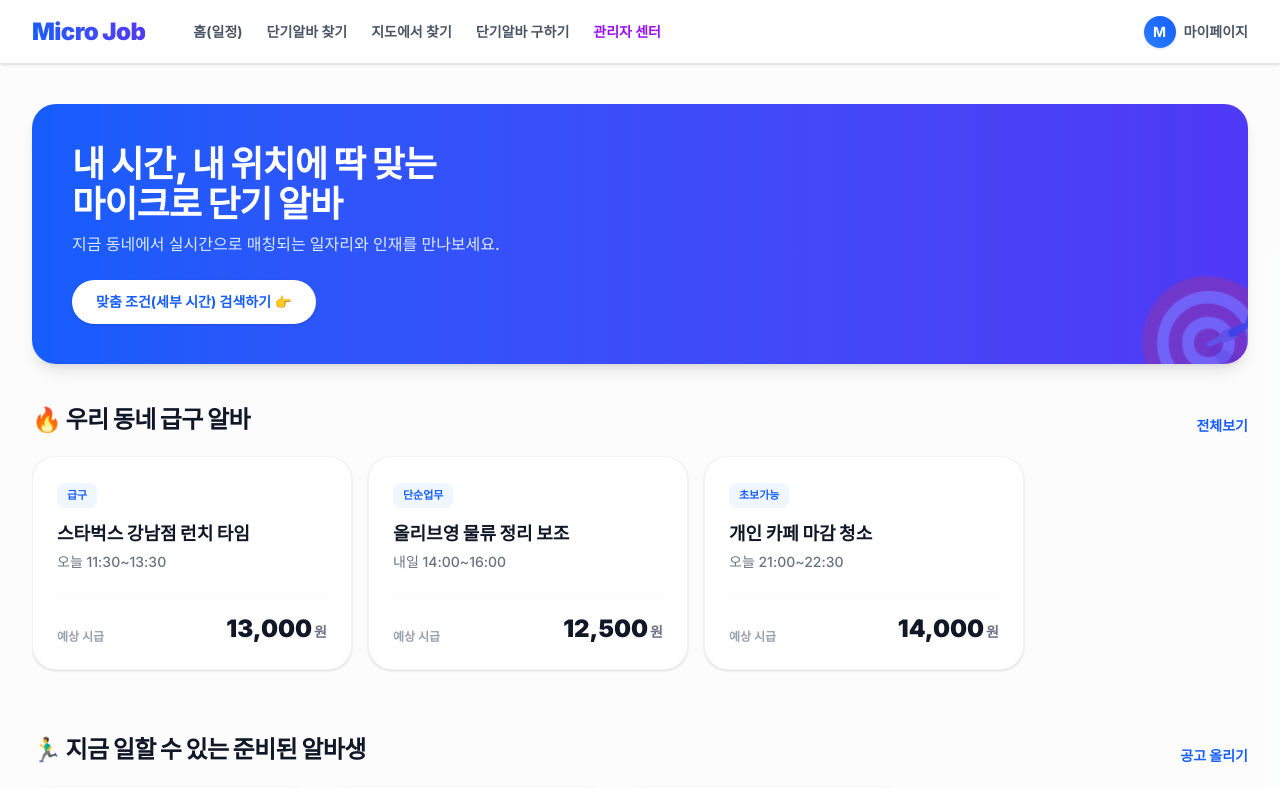
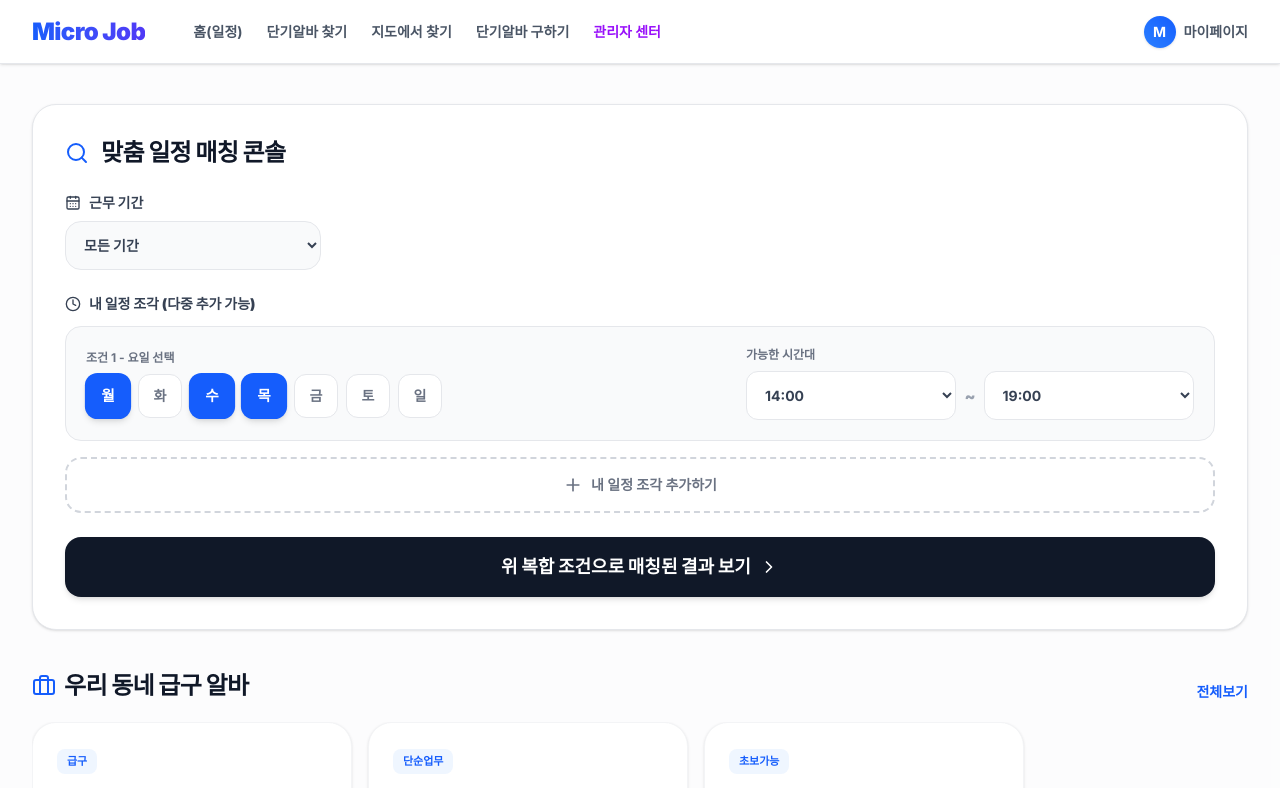
Before and after one commit to adoptercokr/microjob, a Next.js app: page / in a window 1280 px wide. Shown: the top 788 px of the page. Built offline with nearby package versions, Linux system fonts and the light colour scheme.

Commit message:
feat: Add multi-condition schedule UI and switch to Lucide React icons

```diff
--- a/package.json
+++ b/package.json
@@ -11,6 +11,7 @@
   "dependencies": {
     "@types/leaflet": "^1.9.21",
     "leaflet": "^1.9.4",
+    "lucide-react": "^1.22.0",
     "next": "16.2.9",
     "react": "19.2.4",
     "react-dom": "19.2.4",
--- a/src/app/list/page.tsx
+++ b/src/app/list/page.tsx
@@ -1,4 +1,5 @@
 import Header from "@/components/Header";
+import { CalendarDays, Calendar, Clock } from 'lucide-react';
 
 export default function ListPage() {
   const jobs = [
@@ -21,7 +22,7 @@ export default function ListPage() {
           <div className="grid grid-cols-1 md:grid-cols-3 gap-5">
             {/* 근무 기간 필터 */}
             <div>
-              <label className="block text-sm font-black text-gray-900 mb-2">📅 근무 기간</label>
+              <label className="block text-sm font-black text-gray-900 mb-2 flex items-center gap-2"><CalendarDays className="w-4 h-4"/> 근무 기간</label>
               <select className="w-full p-3.5 bg-gray-50 border border-gray-200 rounded-2xl text-sm font-bold text-gray-700 focus:outline-none focus:ring-2 focus:ring-blue-500 cursor-pointer hover:bg-gray-100 transition-colors">
                 <option>모든 기간</option>
                 <option>하루(1일) 단기</option>
@@ -34,7 +35,7 @@ export default function ListPage() {
 
             {/* 요일 필터 */}
             <div>
-              <label className="block text-sm font-black text-gray-900 mb-2">🗓️ 근무 요일 (다중 선택)</label>
+              <label className="block text-sm font-black text-gray-900 mb-2 flex items-center gap-2"><Calendar className="w-4 h-4"/> 근무 요일 (다중 선택)</label>
               <div className="flex justify-between bg-gray-50 p-2 rounded-2xl border border-gray-200">
                 {['월','화','수','목','금','토','일'].map((day, idx) => (
                   <button key={day} className={`w-9 h-9 md:w-10 md:h-10 rounded-xl text-sm font-black transition-colors ${idx === 5 || idx === 6 ? 'bg-blue-600 text-white shadow-sm' : 'text-gray-500 hover:bg-gray-200'}`}>{day}</button>
@@ -44,7 +45,7 @@ export default function ListPage() {
 
             {/* 세부 시간대 필터 */}
             <div>
-              <label className="block text-sm font-black text-gray-900 mb-2">⏰ 세부 시간대</label>
+              <label className="block text-sm font-black text-gray-900 mb-2 flex items-center gap-2"><Clock className="w-4 h-4"/> 세부 시간대</label>
               <div className="flex items-center gap-2">
                 <select className="flex-1 p-3.5 bg-gray-50 border border-gray-200 rounded-2xl text-sm font-bold text-gray-700 focus:outline-none focus:ring-2 focus:ring-blue-500 cursor-pointer hover:bg-gray-100 transition-colors">
                   <option>09:00</option>
--- a/src/app/map/page.tsx
+++ b/src/app/map/page.tsx
@@ -1,3 +1,4 @@
+'use client';
 import Header from "@/components/Header";
 import dynamic from 'next/dynamic';
 
--- a/src/app/page.tsx
+++ b/src/app/page.tsx
@@ -1,7 +1,44 @@
+'use client';
+import { useState } from 'react';
 import Header from "@/components/Header";
 import Link from "next/link";
+import { Plus, X, CalendarDays, Clock, MapPin, Search, ChevronRight, Briefcase, User, Star, Award, Zap } from 'lucide-react';
+
+interface ScheduleCondition {
+  id: number;
+  days: string[];
+  startTime: string;
+  endTime: string;
+}
 
 export default function Home() {
+  const [conditions, setConditions] = useState<ScheduleCondition[]>([
+    { id: 1, days: ['월', '수', '목'], startTime: '14:00', endTime: '19:00' }
+  ]);
+  const [duration, setDuration] = useState('모든 기간');
+
+  const addCondition = () => {
+    setConditions([...conditions, { id: Date.now(), days: [], startTime: '09:00', endTime: '18:00' }]);
+  };
+
+  const removeCondition = (id: number) => {
+    setConditions(conditions.filter(c => c.id !== id));
+  };
+
+  const toggleDay = (conditionId: number, day: string) => {
+    setConditions(conditions.map(c => {
+      if (c.id === conditionId) {
+        const newDays = c.days.includes(day) ? c.days.filter(d => d !== day) : [...c.days, day];
+        return { ...c, days: newDays };
+      }
+      return c;
+    }));
+  };
+
+  const updateTime = (conditionId: number, field: 'startTime'|'endTime', value: string) => {
+    setConditions(conditions.map(c => c.id === conditionId ? { ...c, [field]: value } : c));
+  };
+
   const jobs = [
     { id: 1, title: '스타벅스 강남점 런치 타임', wage: 13000, time: '오늘 11:30~13:30', tag: '급구' },
     { id: 2, title: '올리브영 물류 정리 보조', wage: 12500, time: '내일 14:00~16:00', tag: '단순업무' },
@@ -16,25 +53,107 @@ export default function Home() {
 
   return (
     <main className="min-h-screen bg-gray-50/50 w-full relative pb-24 md:pb-12">
-      <Header title="단기알바 매칭 홈" />
+      <Header title="마이크로잡 홈" />
       <div className="max-w-7xl mx-auto px-4 sm:px-6 lg:px-8 py-6 md:py-10">
 
-        {/* Top Banner */}
-        <div className="bg-gradient-to-r from-blue-600 to-indigo-600 rounded-3xl p-6 md:p-10 text-white mb-10 shadow-lg relative overflow-hidden">
-          <div className="relative z-10">
-            <h1 className="text-2xl md:text-4xl font-black mb-2 tracking-tight">내 시간, 내 위치에 딱 맞는<br/>마이크로 단기 알바</h1>
-            <p className="text-blue-100 font-medium mb-6">지금 동네에서 실시간으로 매칭되는 일자리와 인재를 만나보세요.</p>
-            <Link href="/list" className="inline-block bg-white text-blue-600 px-6 py-3 rounded-full font-bold text-sm shadow-sm hover:shadow-md transition-shadow">
-              맞춤 조건(세부 시간) 검색하기 👉
-            </Link>
+        {/* 복합 다중 필터 콘솔 */}
+        <div className="bg-white rounded-3xl p-6 md:p-8 shadow-sm border border-gray-200 mb-10">
+          <div className="flex items-center gap-3 mb-6">
+            <Search className="w-6 h-6 text-blue-600" />
+            <h2 className="text-xl md:text-2xl font-black text-gray-900 tracking-tight">맞춤 일정 매칭 콘솔</h2>
           </div>
-          <div className="absolute -right-10 -bottom-10 text-9xl opacity-20">🎯</div>
+
+          <div className="mb-6">
+            <label className="block text-sm font-black text-gray-700 mb-2 flex items-center gap-2">
+              <CalendarDays className="w-4 h-4" /> 근무 기간
+            </label>
+            <select
+              className="w-full md:w-64 p-3.5 bg-gray-50 border border-gray-200 rounded-2xl text-sm font-bold text-gray-700 focus:outline-none focus:ring-2 focus:ring-blue-500 cursor-pointer"
+              value={duration}
+              onChange={(e) => setDuration(e.target.value)}
+            >
+              <option>모든 기간</option>
+              <option>하루(1일) 단기</option>
+              <option>1주일 이하 초단기</option>
+              <option>1주일 ~ 1개월</option>
+              <option>1개월 ~ 3개월</option>
+              <option>3개월 이상 (장기)</option>
+            </select>
+          </div>
+
+          <div className="space-y-4 mb-6">
+            <label className="block text-sm font-black text-gray-700 flex items-center gap-2 mb-3">
+              <Clock className="w-4 h-4" /> 내 일정 조각 (다중 추가 가능)
+            </label>
+
+            {conditions.map((condition, index) => (
+              <div key={condition.id} className="relative bg-gray-50 border border-gray-200 rounded-2xl p-4 md:p-5 flex flex-col xl:flex-row gap-5 xl:items-center">
+                {conditions.length > 1 && (
+                  <button onClick={() => removeCondition(condition.id)} className="absolute top-4 right-4 text-gray-400 hover:text-red-500 transition-colors">
+                    <X className="w-5 h-5" />
+                  </button>
+                )}
+
+                <div className="flex-1">
+                  <div className="text-xs font-bold text-gray-500 mb-2">조건 {index + 1} - 요일 선택</div>
+                  <div className="flex gap-1.5 md:gap-2">
+                    {['월','화','수','목','금','토','일'].map((day) => {
+                      const isSelected = condition.days.includes(day);
+                      return (
+                        <button
+                          key={day}
+                          onClick={() => toggleDay(condition.id, day)}
+                          className={`w-9 h-9 md:w-11 md:h-11 rounded-xl text-sm font-black transition-all ${isSelected ? 'bg-blue-600 text-white shadow-md scale-105' : 'bg-white border border-gray-200 text-gray-500 hover:bg-gray-100'}`}
+                        >
+                          {day}
+                        </button>
+                      );
+                    })}
+                  </div>
+                </div>
+
+                <div className="flex-1 xl:max-w-md">
+                  <div className="text-xs font-bold text-gray-500 mb-2">가능한 시간대</div>
+                  <div className="flex items-center gap-2">
+                    <select
+                      value={condition.startTime}
+                      onChange={(e) => updateTime(condition.id, 'startTime', e.target.value)}
+                      className="flex-1 p-3.5 bg-white border border-gray-200 rounded-xl text-sm font-bold text-gray-700 focus:outline-none focus:ring-2 focus:ring-blue-500 cursor-pointer"
+                    >
+                      <option>09:00</option><option>10:00</option><option>11:00</option><option>12:00</option><option>13:00</option><option>14:00</option><option>18:00</option>
+                    </select>
+                    <span className="text-gray-400 font-black">~</span>
+                    <select
+                      value={condition.endTime}
+                      onChange={(e) => updateTime(condition.id, 'endTime', e.target.value)}
+                      className="flex-1 p-3.5 bg-white border border-gray-200 rounded-xl text-sm font-bold text-gray-700 focus:outline-none focus:ring-2 focus:ring-blue-500 cursor-pointer"
+                    >
+                      <option>12:00</option><option>15:00</option><option>18:00</option><option>19:00</option><option>20:00</option><option>22:00</option>
+                    </select>
+                  </div>
+                </div>
+              </div>
+            ))}
+
+            <button
+              onClick={addCondition}
+              className="w-full py-4 border-2 border-dashed border-gray-300 rounded-2xl text-gray-500 font-bold text-sm flex items-center justify-center gap-2 hover:bg-gray-50 hover:border-gray-400 hover:text-gray-700 transition-all"
+            >
+              <Plus className="w-5 h-5" /> 내 일정 조각 추가하기
+            </button>
+          </div>
+
+          <button className="w-full bg-gray-900 text-white font-black text-lg py-4 rounded-2xl shadow-md hover:bg-gray-800 hover:shadow-lg transform hover:-translate-y-0.5 transition-all flex items-center justify-center gap-2">
+            위 복합 조건으로 매칭된 결과 보기 <ChevronRight className="w-5 h-5" />
+          </button>
         </div>
 
         {/* Section 1: Jobs */}
         <div className="mb-12">
           <div className="flex justify-between items-end mb-5">
-            <h2 className="text-xl md:text-2xl font-black text-gray-900 tracking-tight">🔥 우리 동네 급구 알바</h2>
+            <h2 className="text-xl md:text-2xl font-black text-gray-900 tracking-tight flex items-center gap-2">
+              <Briefcase className="w-6 h-6 text-blue-600" /> 우리 동네 급구 알바
+            </h2>
             <Link href="/list" className="text-sm font-bold text-blue-600 hover:underline">전체보기</Link>
           </div>
           <div className="flex gap-4 overflow-x-auto hide-scrollbar pb-4 snap-x">
@@ -42,9 +161,9 @@ export default function Home() {
               <div key={job.id} className="min-w-[280px] md:min-w-[320px] bg-white p-6 rounded-3xl shadow-sm border border-gray-100 snap-center hover:shadow-md hover:-translate-y-1 transition-all cursor-pointer">
                 <span className="px-2.5 py-1 bg-blue-50 text-blue-600 text-[11px] font-black rounded-lg mb-3 inline-block">{job.tag}</span>
                 <h3 className="font-black text-gray-900 text-lg mb-1">{job.title}</h3>
-                <p className="text-gray-500 text-sm font-medium mb-6">{job.time}</p>
+                <p className="text-gray-500 text-sm font-medium mb-6 flex items-center gap-1.5"><Clock className="w-4 h-4" /> {job.time}</p>
                 <div className="flex justify-between items-end border-t border-gray-50 pt-4">
-                  <span className="text-xs text-gray-400 font-bold">예상 시급</span>
+                  <span className="text-xs text-gray-400 font-bold flex items-center gap-1"><Zap className="w-3 h-3 text-yellow-500" /> 예상 시급</span>
                   <span className="font-black text-gray-900 text-2xl">{job.wage.toLocaleString()}<span className="text-sm font-bold text-gray-500 ml-0.5">원</span></span>
                 </div>
               </div>
@@ -55,8 +174,10 @@ export default function Home() {
         {/* Section 2: Workers */}
         <div className="mb-8">
           <div className="flex justify-between items-end mb-5">
-            <h2 className="text-xl md:text-2xl font-black text-gray-900 tracking-tight">🏃‍♂️ 지금 일할 수 있는 준비된 알바생</h2>
-            <Link href="/employer" className="text-sm font-bold text-blue-600 hover:underline">공고 올리기</Link>
+            <h2 className="text-xl md:text-2xl font-black text-gray-900 tracking-tight flex items-center gap-2">
+              <User className="w-6 h-6 text-indigo-600" /> 지금 일할 수 있는 알바생
+            </h2>
+            <Link href="/employer/dashboard" className="text-sm font-bold text-blue-600 hover:underline">공고 올리기</Link>
           </div>
           <div className="flex gap-4 overflow-x-auto hide-scrollbar pb-4 snap-x">
             {workers.map(worker => (
@@ -67,16 +188,16 @@ export default function Home() {
                   </div>
                   <div>
                     <h3 className="font-black text-gray-900 text-lg">{worker.name}</h3>
-                    <p className="text-xs text-gray-500 font-medium">📍 반경 {worker.distance} 이내</p>
+                    <p className="text-xs text-gray-500 font-medium flex items-center gap-1"><MapPin className="w-3 h-3" /> 반경 {worker.distance}</p>
                   </div>
                 </div>
                 <div className="bg-gray-50/80 rounded-2xl p-4 border border-gray-100 flex flex-col gap-2.5">
                   <div className="flex justify-between items-center text-sm">
-                    <span className="text-gray-600 font-bold">신뢰 스코어</span>
+                    <span className="text-gray-600 font-bold flex items-center gap-1"><Star className="w-4 h-4 text-yellow-500" /> 신뢰 스코어</span>
                     <span className="font-black text-blue-600 text-lg">{worker.score}<span className="text-xs text-gray-400 font-normal">점</span></span>
                   </div>
                   <div className="flex justify-between items-center text-sm">
-                    <span className="text-gray-600 font-bold">보유 강점</span>
+                    <span className="text-gray-600 font-bold flex items-center gap-1"><Award className="w-4 h-4 text-indigo-500" /> 보유 강점</span>
                     <span className="font-bold text-gray-800 text-xs px-2.5 py-1 bg-white border border-gray-200 rounded-lg shadow-sm">{worker.badge}</span>
                   </div>
                 </div>
```
Also changed, not shown: src/app/employer/page.tsx (+5 -4 lines), 1 other file (tests, documents, lock files or other folders).
